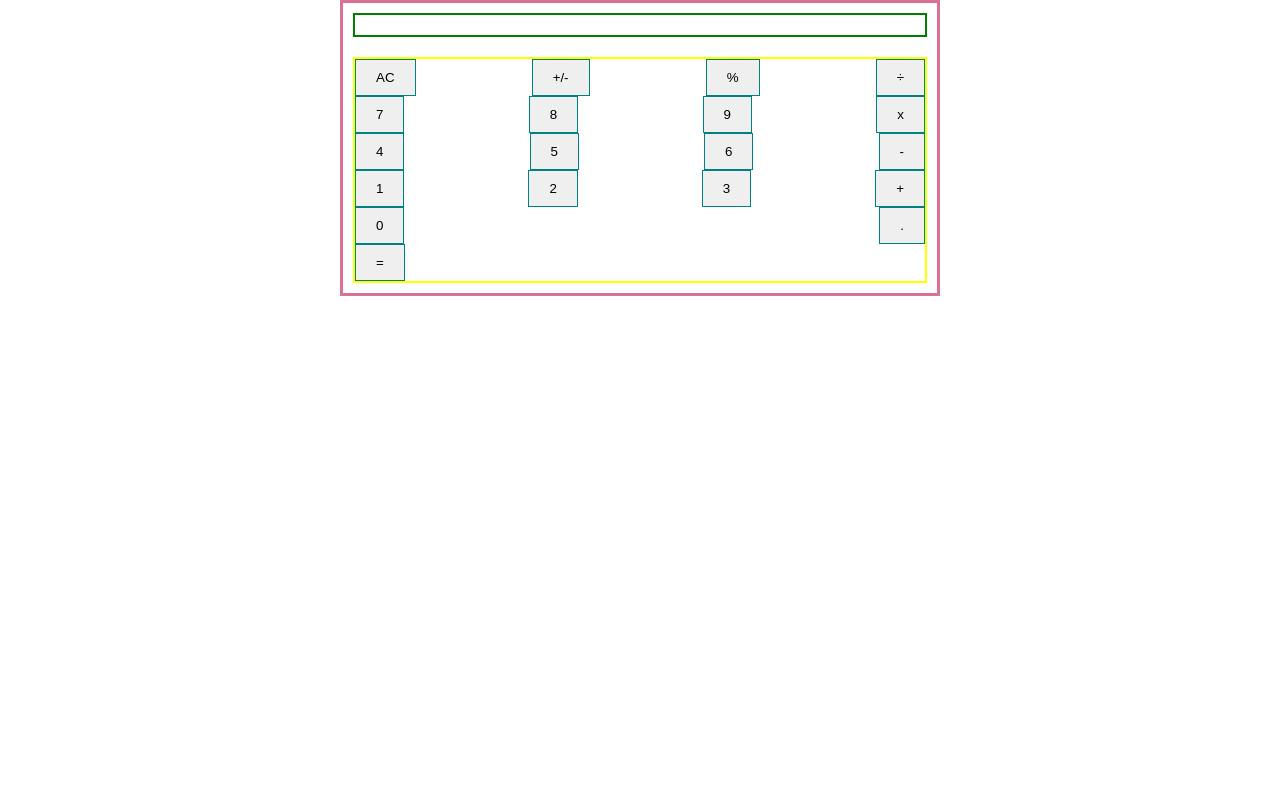
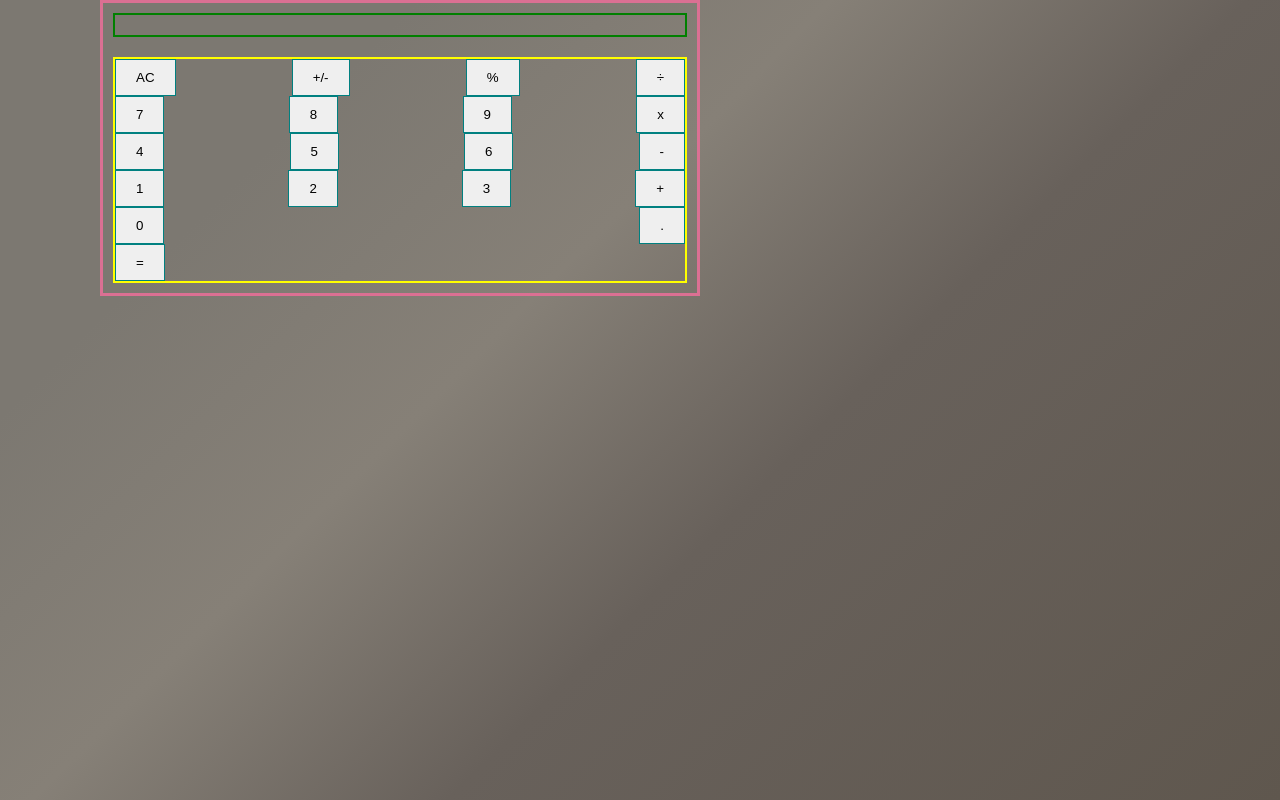
Before and after one commit to amita-roy/Calculator, a React (Create React App) app: page / in a window 1280 px wide. Built offline with nearby package versions, Linux system fonts and the light colour scheme.

Commit message:
Add bodyBackground color

```diff
--- a/src/styles/style.css
+++ b/src/styles/style.css
@@ -3,3 +3,9 @@
   padding: 0;
   box-sizing: border-box;
 }
+
+body {
+  width: 100vh;
+  height: 100vh;
+  background-image: linear-gradient(135deg, #7c7871 20%, #868077 40%, #68615b 60%, #5f574e);
+}
```
